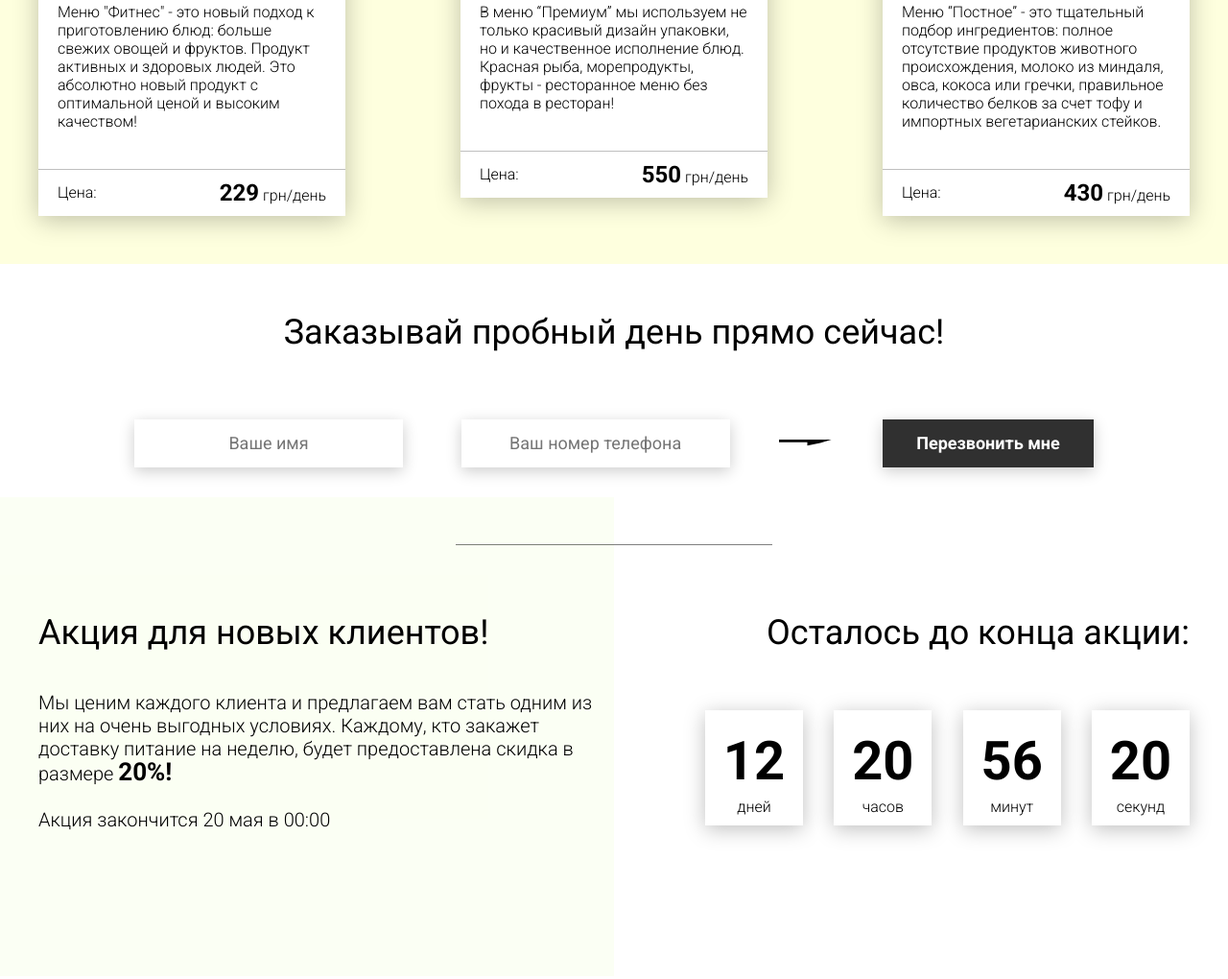
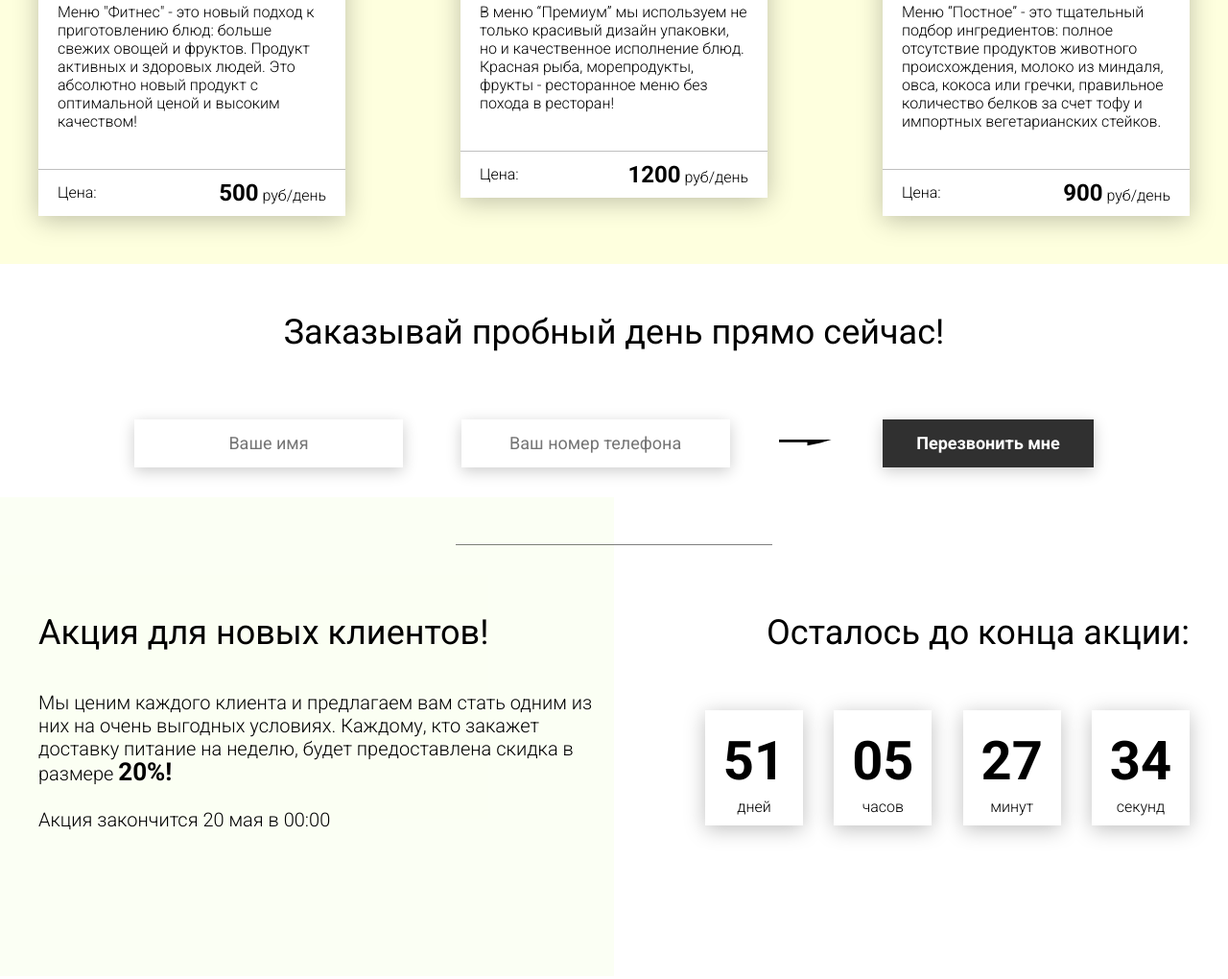
Before and after one commit to SP1160/Food, a plain HTML site: page index.html in a window 1280 px wide. Shown: the part 2958-3978 px from the top of the page at 96% size. Drawn offline with Linux system fonts and the light colour scheme.

Commit message:
add timer

```diff
--- a/index.html
+++ b/index.html
@@ -192,7 +192,7 @@
                     <div class="menu__item-divider"></div>
                     <div class="menu__item-price">
                         <div class="menu__item-cost">Цена:</div>
-                        <div class="menu__item-total"><span>229</span> грн/день</div>
+                        <div class="menu__item-total"><span>500</span> руб/день</div>
                     </div>
                 </div>
                 <div class="menu__item">
@@ -202,7 +202,7 @@
                     <div class="menu__item-divider"></div>
                     <div class="menu__item-price">
                         <div class="menu__item-cost">Цена:</div>
-                        <div class="menu__item-total"><span>550</span> грн/день</div>
+                        <div class="menu__item-total"><span>1200</span> руб/день</div>
                     </div>
                 </div>
                 <div class="menu__item">
@@ -212,7 +212,7 @@
                     <div class="menu__item-divider"></div>
                     <div class="menu__item-price">
                         <div class="menu__item-cost">Цена:</div>
-                        <div class="menu__item-total"><span>430</span> грн/день</div>
+                        <div class="menu__item-total"><span>900</span> руб/день</div>
                     </div>
                 </div>
             </div>
@@ -281,8 +281,8 @@
             </div>
             <div class="call">
                 <div class="subtitle">Или позвоните нам</div>
-                <a href="#" class="link">+380678341034</a>
-                <a href="#" class="link">+380500941356</a>
+                <a href="#" class="link">+7(999)422-05-52</a>
+                <a href="#" class="link">+7(999)741-77-83</a>
             </div>
         </div>
     </footer>
--- a/js/script.js
+++ b/js/script.js
@@ -1,5 +1,5 @@
 window.addEventListener('DOMContentLoaded', () => {
-
+  // Tabs
   const tabs = document.querySelectorAll('.tabheader__item'),
         tabsContent = document.querySelectorAll('.tabcontent'),
         tabsParent = document.querySelector('.tabheader__items');
@@ -36,4 +36,67 @@ window.addEventListener('DOMContentLoaded', () => {
       });
     }
   });
+
+  // Timer
+
+  const deadline = '2023-05-20';
+
+  function getTimeRemaining(endtime) {
+    let days, hours, minutes, seconds;
+    const t = Date.parse(endtime) - Date.parse(new Date());
+
+    if (t <= 0) {
+      days = 0;
+      hours = 0;
+      minutes = 0;
+      seconds = 0;
+    } else {
+      days = Math.floor(t / (1000 * 60 * 60 * 24)),
+      hours = Math.floor((t / (1000 * 60 * 60)) % 24),
+      minutes = Math.floor((t / 1000 / 60) % 60),
+      seconds = Math.floor((t / 1000) % 60);
+    }
+
+    return {
+      'total': t,
+      'days': days,
+      'hours': hours,
+      'minutes': minutes,
+      'seconds': seconds,
+    };
+  }
+
+  function getZero(num) {
+    if (num >= 0 && num < 10) {
+      return `0${num}`;
+    } else {
+      return num;
+    }
+  }
+
+  function setClock(selector, endtime) {
+    const timer = document.querySelector(selector),
+          days = timer.querySelector('#days'),
+          hours = timer.querySelector('#hours'),
+          minutes = timer.querySelector('#minutes'),
+          seconds = timer.querySelector('#seconds'),
+          timeInterval = setInterval(updateClock, 1000);
+
+    updateClock();
+
+    function updateClock() {
+      const t = getTimeRemaining(endtime);
+
+      days.innerHTML = getZero(t.days);
+      hours.innerHTML = getZero(t.hours);
+      minutes.innerHTML = getZero(t.minutes);
+      seconds.innerHTML = getZero(t.seconds);
+
+      if (t.total <= 0) {
+        clearInterval(timeInterval);
+      }
+    }
+  }
+
+  setClock('.timer', deadline);
 });
```
